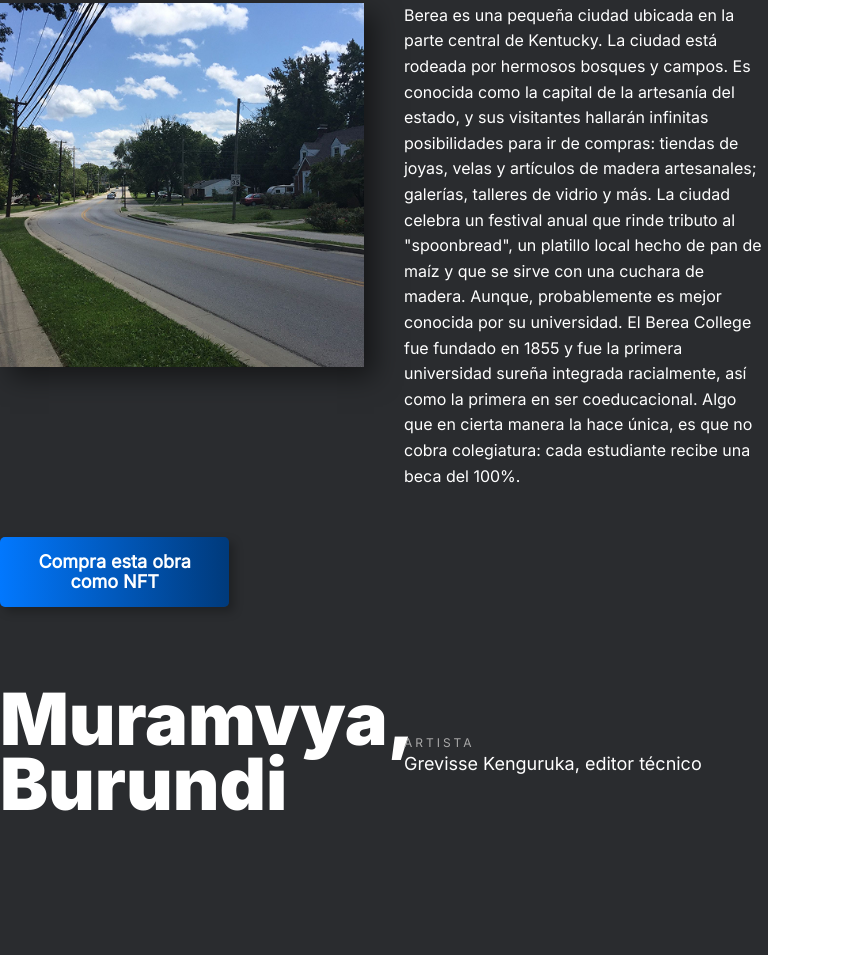
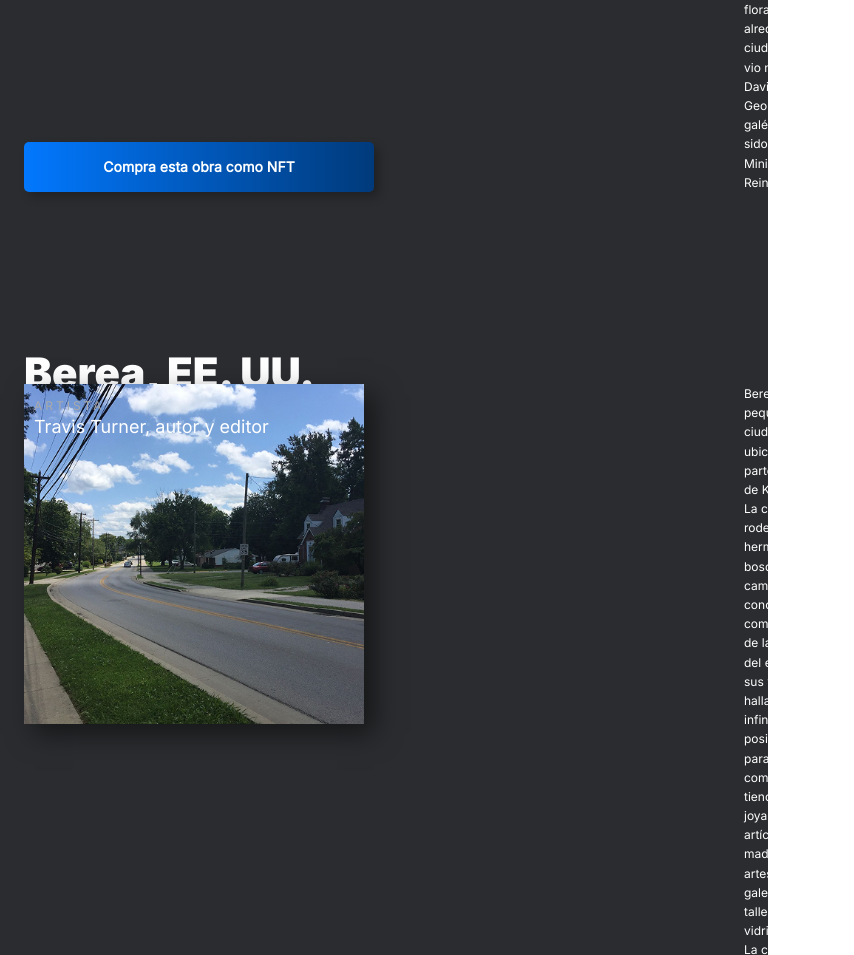
Before and after one commit to ElefeAragon/web_project_homeland, a plain HTML site: page index.html in a window 768 px wide. Shown: the part 4074-5029 px from the top of the page, 854 px wide, since content can reach past the window. Drawn offline with Linux system fonts and the light colour scheme.

Commit message:
agregando media query

```diff
--- a/blocks/stories.css
+++ b/blocks/stories.css
@@ -12,7 +12,6 @@
   grid-template-columns: repeat(6, 1fr);
   grid-template-rows: repeat(3, 1fr) 50px;
   grid-gap: 48px 40px;
-
 }
 
 .stories__header {
@@ -88,3 +87,91 @@
   grid-row: span 3;
   margin: 0;
 }
+
+@media screen and (min-width: 320px) and (max-width: 768px) {
+  .stories {
+    max-width: 320px;
+    gap: 50px;
+    margin: 0 auto 65px;
+  }
+
+  .stories__content {
+    grid-template-columns: 100%;
+    grid-template-rows: repeat(5, 0fr) 50px;
+    grid-gap: 30px 0;
+  }
+
+  .stories__header {
+    font-size: 32px;
+    line-height: 35px;
+  }
+
+  .stories__image {
+    max-width: 320px;
+    max-height: 320px;
+    grid-column: 1;
+    grid-row: 3;
+  }
+
+  .stories__button {
+    max-width: 320px;
+    font-size: 14px;
+    grid-row: 6;
+  }
+
+  .stories__link {
+    padding: 0;
+    grid-column: 1;
+    grid-row: 2;
+  }
+
+  .stories__paragraph {
+    max-width: 290px;
+    grid-column: 1;
+    grid-row: 4;
+  }
+}
+
+@media screen and (min-width: 768px) and (max-width: 1280px) {
+  .stories {
+    max-width: 720px;
+    gap: 72px;
+  }
+
+  .stories__content {
+    grid-template-rows: 90px 1fr repeat(2, 50px);
+  }
+
+  .stories__header {
+    font-size: 42px;
+    line-height: 46px;
+    padding-top: 12%;
+  }
+
+  .stories__header_screen_m {
+    padding: 0;
+  }
+
+  .stories__image {
+    max-width: 340px;
+    max-height: 340px;
+    grid-row: 2 / 4;
+  }
+
+  .stories__button {
+    grid-column: 1 / 4;
+    grid-row: 4;
+    font-size: 14px;
+  }
+
+  .stories__link {
+    padding: 10px;
+  }
+
+  .stories__paragraph {
+    max-width: 352px;
+    font-size: 12px;
+    grid-column: span 3;
+    grid-row: 2 / 5;
+  }
+}
--- a/index.html
+++ b/index.html
@@ -93,7 +93,7 @@
               <p class="stories__paragraph">Berea es una pequeña ciudad ubicada en la parte central de Kentucky. La ciudad está rodeada por hermosos bosques y campos. Es conocida como la capital de la artesanía del estado, y sus visitantes hallarán infinitas posibilidades para ir de compras: tiendas de joyas, velas y artículos de madera artesanales; galerías, talleres de vidrio y más. La ciudad celebra un festival anual que rinde tributo al "spoonbread", un platillo local hecho de pan de maíz y que se sirve con una cuchara de madera. Aunque, probablemente es mejor conocida por su universidad. El Berea College fue fundado en 1855 y fue la primera universidad sureña integrada racialmente, así como la primera en ser coeducacional. Algo que en cierta manera la hace única, es que no cobra colegiatura: cada estudiante recibe una beca del 100%.</p>
           </div>
           <div class="stories__content">
-            <h2 class="stories__header">Muramvya, Burundi</h2>
+            <h2 class="stories__header stories__header_screen_m>Muramvya, Burundi</h2>
               <div class="stories__image">
                 <img src="images/burandi.png" alt="escultura-burandi" class="stories__image-item">
               </div>
@@ -105,16 +105,16 @@
               <p class="stories__paragraph">Muramvya es una de las 18 provincias de Burundi. Durante la época del reino, Muramvya fue su capital; y en 2017, gracias a su paisaje cultural y natural, se añadió a la Lista provisional de patrimonio mundial de la UNESCO. Se encuentra ubicada en el centro de Burundi, entre las capitales política y económica del país. Su clima es más bien frío durante la noche, pero durante el día, podrías pensar que estás en el paraíso. A sus 2,665 metros (8,743 ft) sobre el nivel del mar, el Monte Teza es uno de los lugares más fríos de la provincia. Pero es justo esa brisa fresca la que da pie a una de las más grandes plantaciones de té y café del país, y que representa la mayoría de las exportaciones de Burundi. El Parque nacional de Kibira, una de las mayores reservas de vida silvestre para los simios, ocupa parte de cuatro provincias, incluyendo Muramvya. Este parque nacional se encuentra en las cúspides de las hermosas montañas de la Divisoria Congo-Nilo, cuyas alturas oscilan entre 1,550 y 2,660 metros. Está lleno de hermosa vegetación, y es una fuente para los diversos ríos y arroyos que proporcionan agua alrededor del país.</p>
           </div>
           <div class="stories__content">
-            <h2 class="stories__header">Coatzacoalcos, Veracruz</h2>
+            <h2 class="stories__header stories__header_screen_m">Coatzacoalcos, Veracruz</h2>
               <div class="stories__image">
-                <img src="" alt="" class="stories__image-item">
+                <img src="images/Escolleras_Coatzacoalcos.jpg" alt="escolleras-coatzacoalcos" class="stories__image-item">
               </div>
               <a class="stories__button" href="https://www.theverge.com/22310188/nft-explainer-what-is-blockchain-crypto-art-faq"> Compra esta obra como NFT </a>
               <a class="stories__link" href="https://www.theverge.com/22310188/nft-explainer-what-is-blockchain-crypto-art-faq">
                 <span class="stories__link-heading"></span>
                 <p class="stories__link-artist">Felipe Aragon, Estudiante de tripleten</p>
               </a>
-              <p class="stories__paragraph"></p>
+              <p class="stories__paragraph">Coatzacoalcos es una ciudad industrial y portuaria importante del sur de Veracruz, conocida por su actividad petroquímica y como conexión estratégica entre los océanos Atlántico y Pacífico. Geográficamente, se ubica en la costa del Golfo de México, en la desembocadura del río Coatzacoalcos. En cuanto a su atractivo, ofrece una combinación de sitios turísticos como un malecón, playas, y museos que exploran su rica historia olmeca y la navegación. Sin embargo, también enfrenta desafíos significativos, como una alta tasa de percepción de inseguridad. </p>
           </div>
         </section>
       </main>
```
Lines whose indentation alone changed are shown as unchanged.
